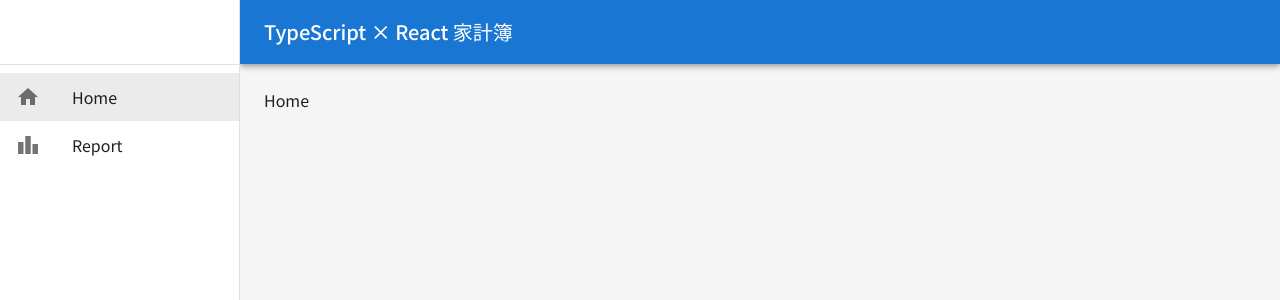
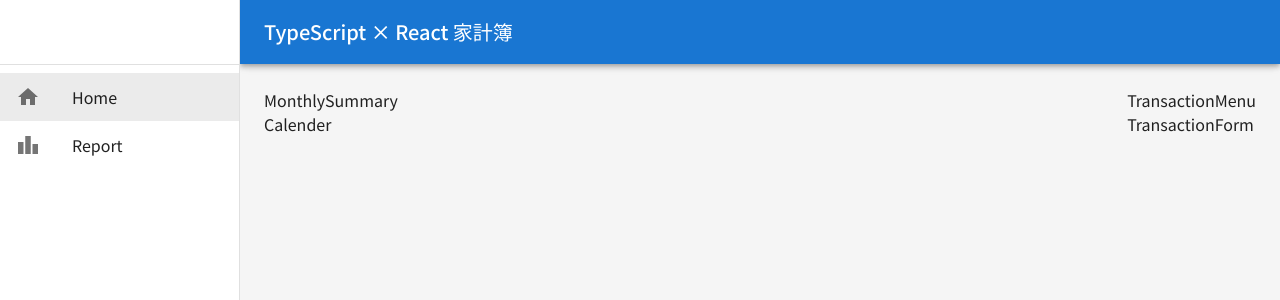
Before and after one commit to boon2187/household-app, a React (Create React App) app: page / in a window 1280 px wide. Shown: the top 300 px of the page. Built offline with nearby package versions, Linux system fonts and the light colour scheme.

Commit message:
Homeページにコンポーネントを追加し、配置を調整

```diff
--- a/src/pages/Home.tsx
+++ b/src/pages/Home.tsx
@@ -1,7 +1,25 @@
+import { Box } from "@mui/material";
 import React from "react";
+import MonthlySummary from "../components/MonthlySummary";
+import Calendar from "../components/Calender";
+import TransactionMenu from "../components/TransactionMenu";
+import TransactionForm from "../components/TransactionForm";
 
 const Home = () => {
-  return <div>Home</div>;
+  return (
+    <Box sx={{ display: "flex" }}>
+      {/* 左側コンテンツ */}
+      <Box sx={{ flexGrow: 1 }}>
+        <MonthlySummary />
+        <Calendar />
+      </Box>
+      {/* 右側コンテンツ */}
+      <Box>
+        <TransactionMenu />
+        <TransactionForm />
+      </Box>
+    </Box>
+  );
 };
 
 export default Home;
```
